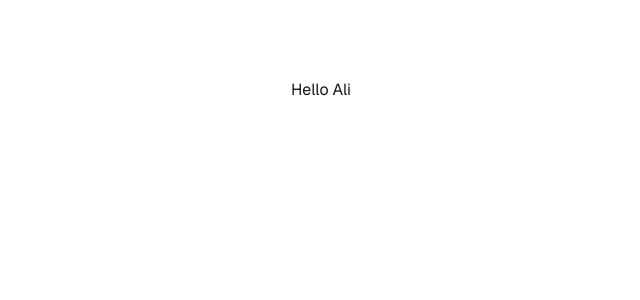
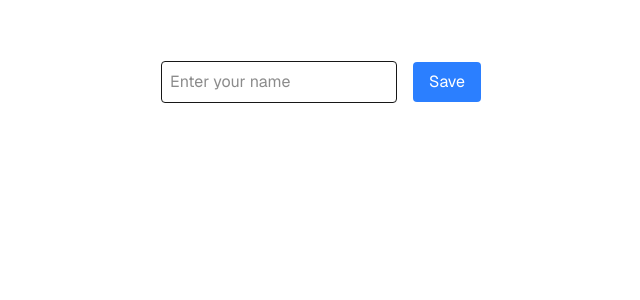
Before and after one commit to RenaldoLouis/commsult_demo, a Next.js app: page / in a window 1280 px wide. Shown: the top 300 px of the page, without its empty margins (319-959 px from the left). Built offline with nearby package versions, Linux system fonts and the light colour scheme.

Commit message:
use simple local storage

```diff
--- a/src/app/page.js
+++ b/src/app/page.js
@@ -1,8 +1,59 @@
+'use client';
+
+import { useEffect, useState } from 'react';
 
 export default function Home() {
+  const [name, setName] = useState('');
+  const [savedName, setSavedName] = useState('');
+
+  // Save to localStorage
+  const saveToLocalStorage = (key, value) => {
+    if (typeof window !== 'undefined') {
+      localStorage.setItem(key, JSON.stringify(value));
+    }
+  };
+
+  // Get from localStorage
+  const getFromLocalStorage = (key) => {
+    if (typeof window !== 'undefined') {
+      const value = localStorage.getItem(key);
+      return value ? JSON.parse(value) : null;
+    }
+    return null;
+  };
+
+  // Retrieve saved name on load
+  useEffect(() => {
+    const storedName = getFromLocalStorage('username');
+    if (storedName) {
+      setSavedName(storedName);
+    }
+  }, []);
+
+  const handleSave = () => {
+    saveToLocalStorage('username', name);
+    setSavedName(name);
+    setName('');
+  };
+
   return (
     <div className="grid grid-rows-[20px_1fr_20px] items-center justify-items-center min-h-screen p-8 pb-20 gap-16 sm:p-20 font-[family-name:var(--font-geist-sans)]">
-      Hello Ali
+      <div className="text-center space-y-4">
+        <input
+          type="text"
+          placeholder="Enter your name"
+          value={name}
+          onChange={(e) => setName(e.target.value)}
+          className="border p-2 rounded"
+        />
+        <button
+          onClick={handleSave}
+          className="ml-4 px-4 py-2 bg-blue-500 text-white rounded"
+        >
+          Save
+        </button>
+      </div>
+      {savedName && <p className="text-xl mt-4">Hello {savedName}</p>}
     </div>
   );
 }
```
